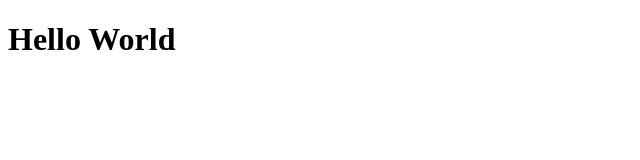
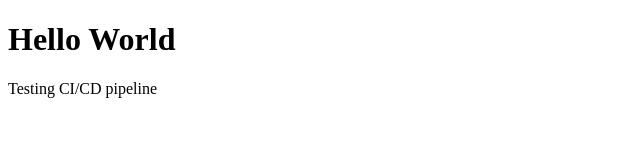
Before and after one commit to AndreNeves97/devops-labs, a plain HTML site: page frontend/app/index.html in a window 1280 px wide. Shown: the whole page, without its empty margins (0-640 px from the left). Drawn offline with Linux system fonts and the light colour scheme.

Commit message:
Update index.html to include a message for testing the CI/CD pipeline

```diff
--- a/frontend/app/index.html
+++ b/frontend/app/index.html
@@ -7,5 +7,7 @@
 </head>
 <body>
     <h1>Hello World</h1>
+
+    Testing CI/CD pipeline
 </body>
 </html>
```
